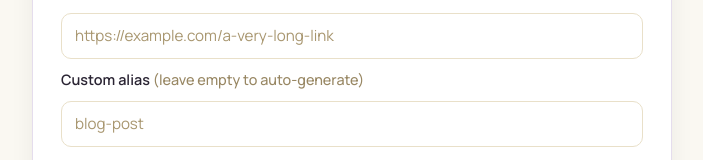
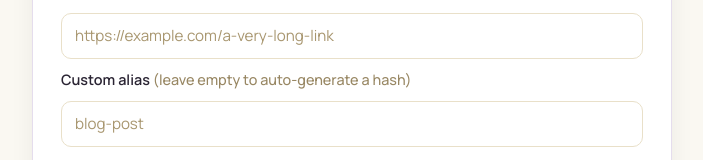
Before and after one commit to mtxrii/cliptic, a Next.js app in the folder cliptic-frontend/: page / in a window 1280 px wide. Shown: the part 379-539 px from the top of the page, without its empty margins (288-991 px from the left). Built offline with nearby package versions, Linux system fonts and the light colour scheme.

Commit message:
Updated label hint of alias input in app/page.js

```diff
--- a/cliptic-frontend/app/page.js
+++ b/cliptic-frontend/app/page.js
@@ -125,7 +125,7 @@ export default function Home() {
 
           <label htmlFor="customAlias">
             Custom alias{" "}
-            <span className="label-hint">(leave empty to auto-generate)</span>
+            <span className="label-hint">(leave empty to auto-generate a hash)</span>
           </label>
           <input
             id="customAlias"
```
